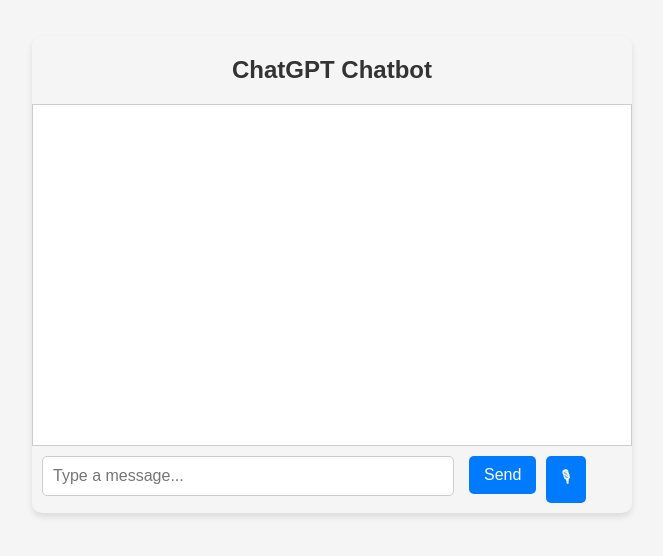
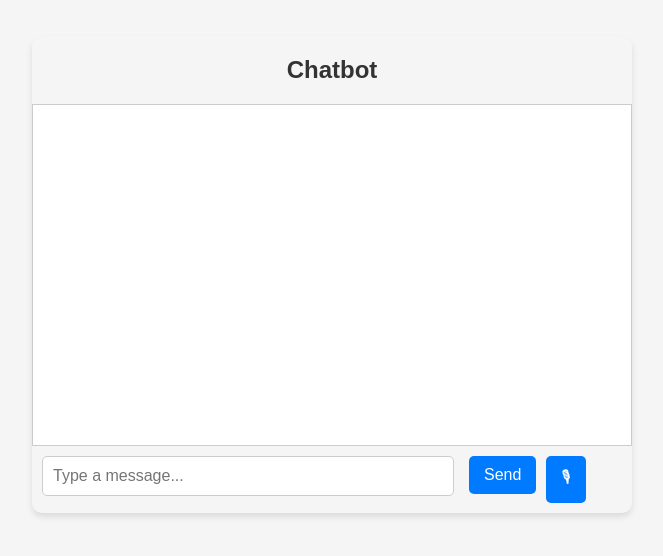
Before and after one commit to lsp-ghs/-Jiahao-.github.io, a website: page public/index.html in a window 1280 px wide. Shown: the part 126-682 px from the top of the page, without its empty margins (308-971 px from the left). Drawn offline with Linux system fonts and the light colour scheme.

Commit message:
Update index.html

```diff
--- a/public/index.html
+++ b/public/index.html
@@ -99,7 +99,7 @@
 </head>
 <body>
     <div id="chatContainer" class="clearfix">
-        <h2>ChatGPT Chatbot</h2>
+        <h2> Chatbot</h2>
         <div id="chatWindow"></div>
         <input type="text" id="userInput" placeholder="Type a message..." autocomplete="off">
         <button onclick="sendMessage()">Send</button>
```
